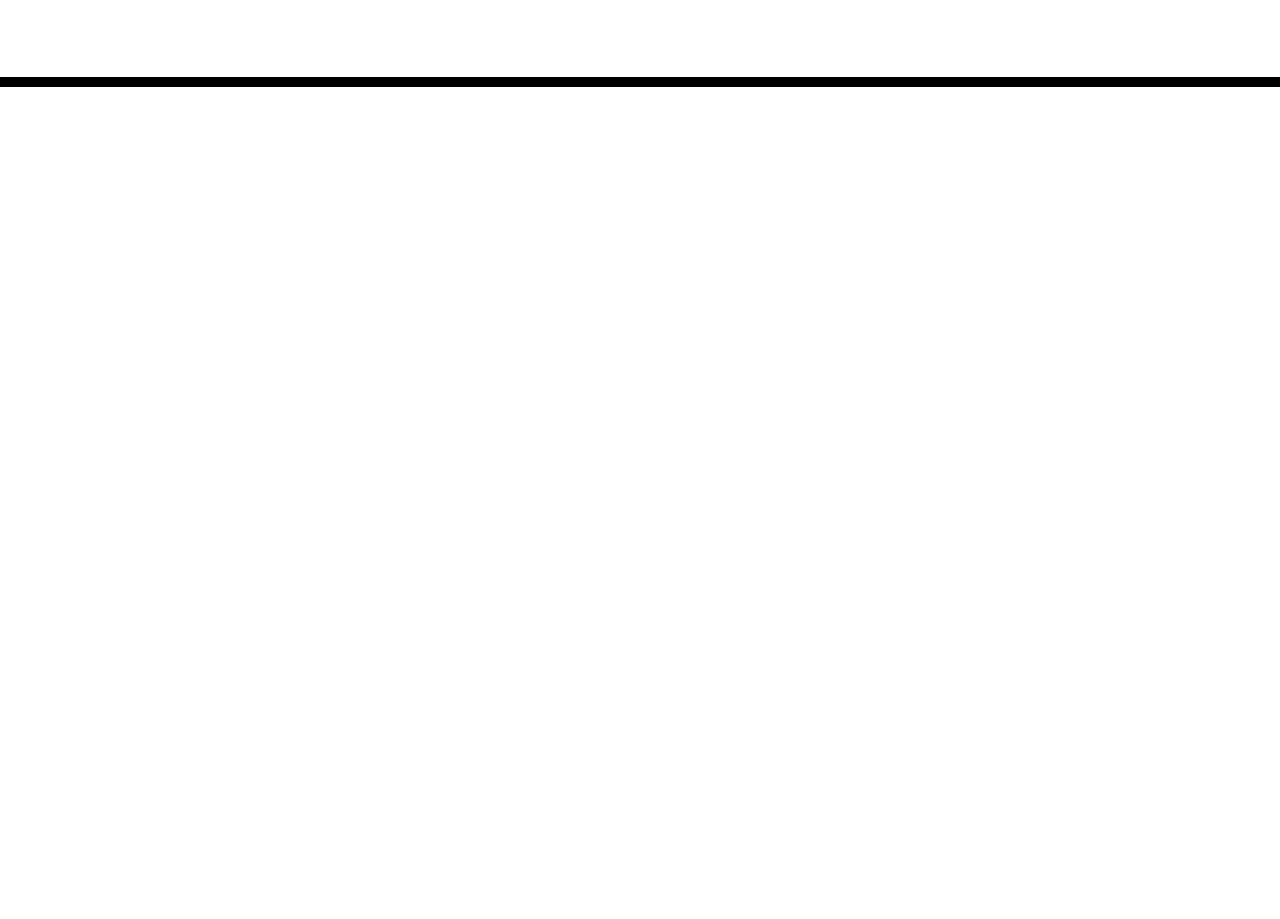
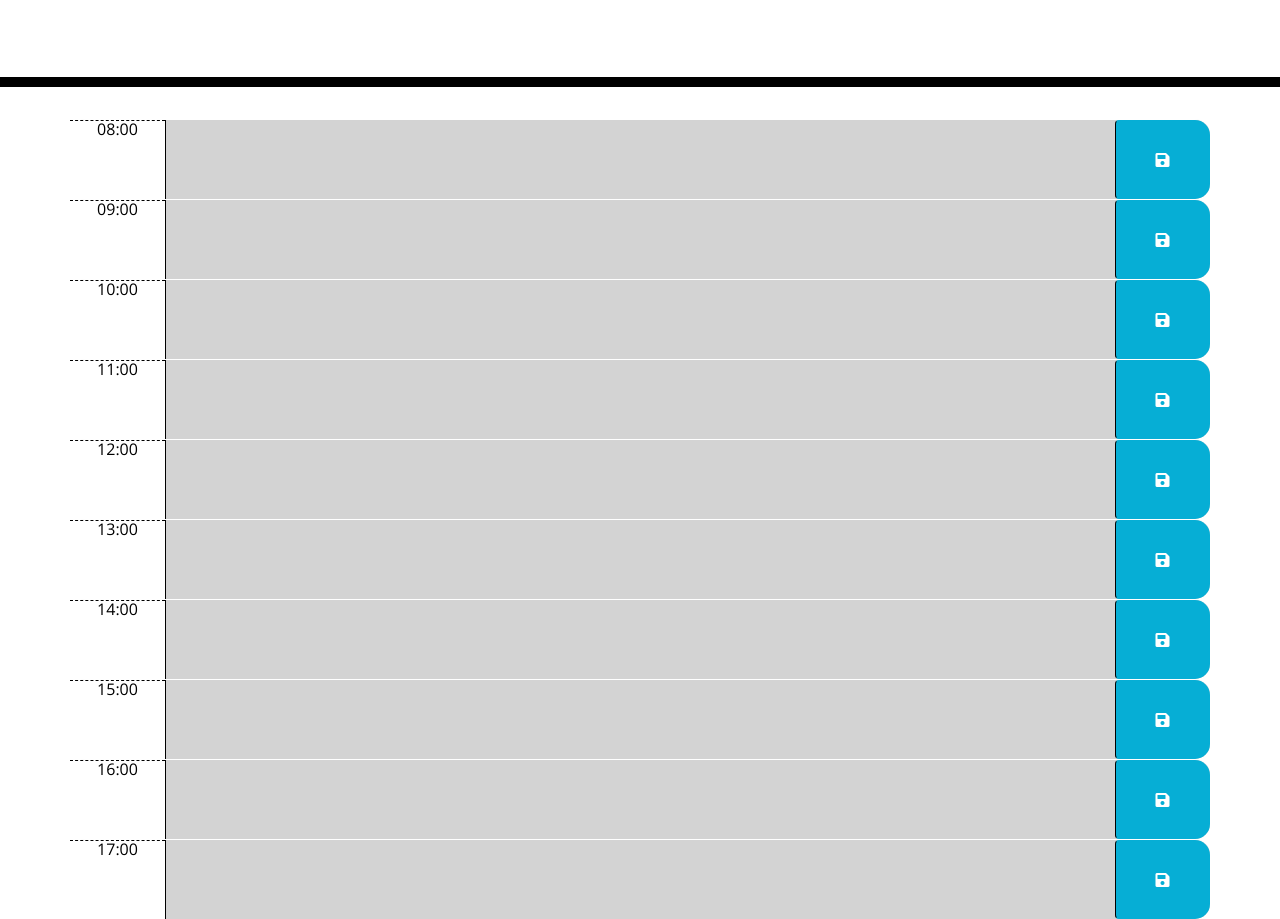
Before and after one commit to Rbenney15/workday-scheduler, a plain HTML site: page index.html in a window 1280 px wide. Shown: the part 181-1100 px from the top of the page. Before the commit the page ends 800 px from the top, so only its background shows below. Drawn offline with nearby package versions, Linux system fonts and the light colour scheme.

Commit message:
created textarea, save button, and space for time

```diff
--- a/index.html
+++ b/index.html
@@ -30,6 +30,56 @@
     </header>
     <div class="container">
       <!-- Timeblocks go here -->
+      <div id="hour8" class="row time-block past">
+        <div class="col-md-1 hour">08:00</div>
+        <textarea class="col-md-10 description"></textarea>
+        <button class="btn saveBtn col-md-1"><i class="fas fa-save"></i></button>
+      </div>
+      <div id="hour9" class="row time-block past">
+        <div class="col-md-1 hour">09:00</div>
+        <textarea class="col-md-10 description"></textarea>
+        <button class="btn saveBtn col-md-1"><i class="fas fa-save"></i></button>
+      </div>
+      <div id="hour10" class="row time-block past">
+        <div class="col-md-1 hour">10:00</div>
+        <textarea class="col-md-10 description"></textarea>
+        <button class="btn saveBtn col-md-1"><i class="fas fa-save"></i></button>
+      </div>
+      <div id="hour11" class="row time-block past">
+        <div class="col-md-1 hour">11:00</div>
+        <textarea class="col-md-10 description"></textarea>
+        <button class="btn saveBtn col-md-1"><i class="fas fa-save"></i></button>
+      </div>
+      <div id="hour12" class="row time-block past">
+        <div class="col-md-1 hour">12:00</div>
+        <textarea class="col-md-10 description"></textarea>
+        <button class="btn saveBtn col-md-1"><i class="fas fa-save"></i></button>
+      </div>
+      <div id="hour13" class="row time-block past">
+        <div class="col-md-1 hour">13:00</div>
+        <textarea class="col-md-10 description"></textarea>
+        <button class="btn saveBtn col-md-1"><i class="fas fa-save"></i></button>
+      </div>
+      <div id="hour14" class="row time-block past">
+        <div class="col-md-1 hour">14:00</div>
+        <textarea class="col-md-10 description"></textarea>
+        <button class="btn saveBtn col-md-1"><i class="fas fa-save"></i></button>
+      </div>
+      <div id="hour15" class="row time-block past">
+        <div class="col-md-1 hour">15:00</div>
+        <textarea class="col-md-10 description"></textarea>
+        <button class="btn saveBtn col-md-1"><i class="fas fa-save"></i></button>
+      </div>
+      <div id="hour16" class="row time-block past">
+        <div class="col-md-1 hour">16:00</div>
+        <textarea class="col-md-10 description"></textarea>
+        <button class="btn saveBtn col-md-1"><i class="fas fa-save"></i></button>
+      </div>
+      <div id="hour17" class="row time-block past">
+        <div class="col-md-1 hour">17:00</div>
+        <textarea class="col-md-10 description"></textarea>
+        <button class="btn saveBtn col-md-1"><i class="fas fa-save"></i></button>
+      </div>
     </div>
 
     <script src="https://code.jquery.com/jquery-3.4.1.min.js"></script>
```
Also changed, not shown: 2 other files.
